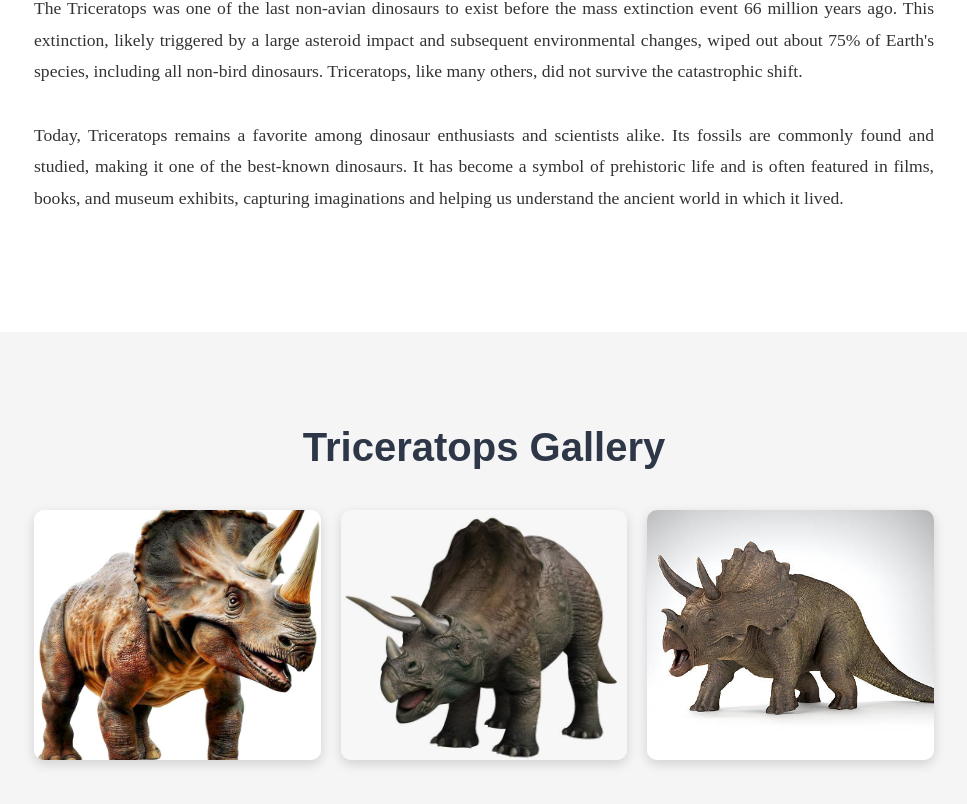
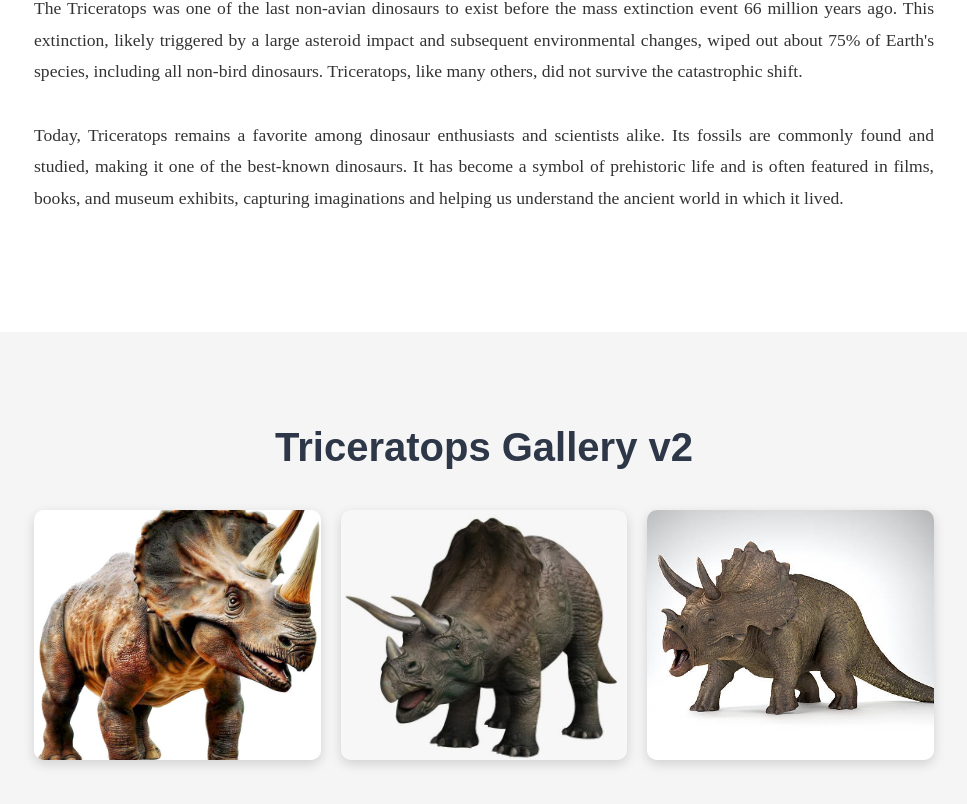
Before and after one commit to Kryllrys/DinoV, a plain HTML site: page triceratops.html in a window 1280 px wide. Shown: the part 1638-2442 px from the top of the page, without its empty margins (156-1123 px from the left). Drawn offline with Linux system fonts and the light colour scheme.

Commit message:
Update triceratops.html

```diff
--- a/triceratops.html
+++ b/triceratops.html
@@ -39,7 +39,7 @@
 </section>
 <section class="dino-gallery">
   <div class="container">
-    <h2 class="gallery-title">Triceratops Gallery</h2>
+    <h2 class="gallery-title">Triceratops Gallery v2</h2>
     <div class="gallery-grid">
       <img src="../dinoimg/Triceratops 1.jpg" alt="Tyrannosaurus Image 1" class="gallery-img">
       <img src="/dinoimg/Triceratops 2.jpg" alt="Tyrannosaurus Image 2" class="gallery-img">
```
